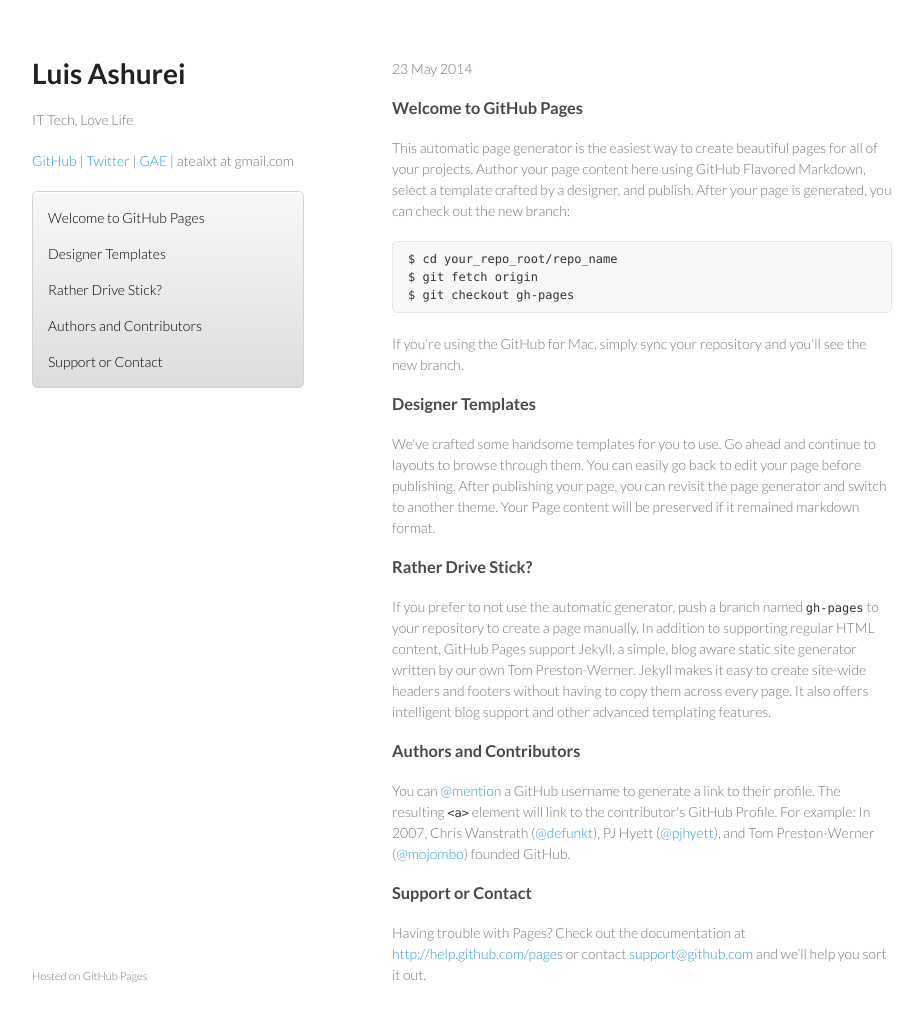
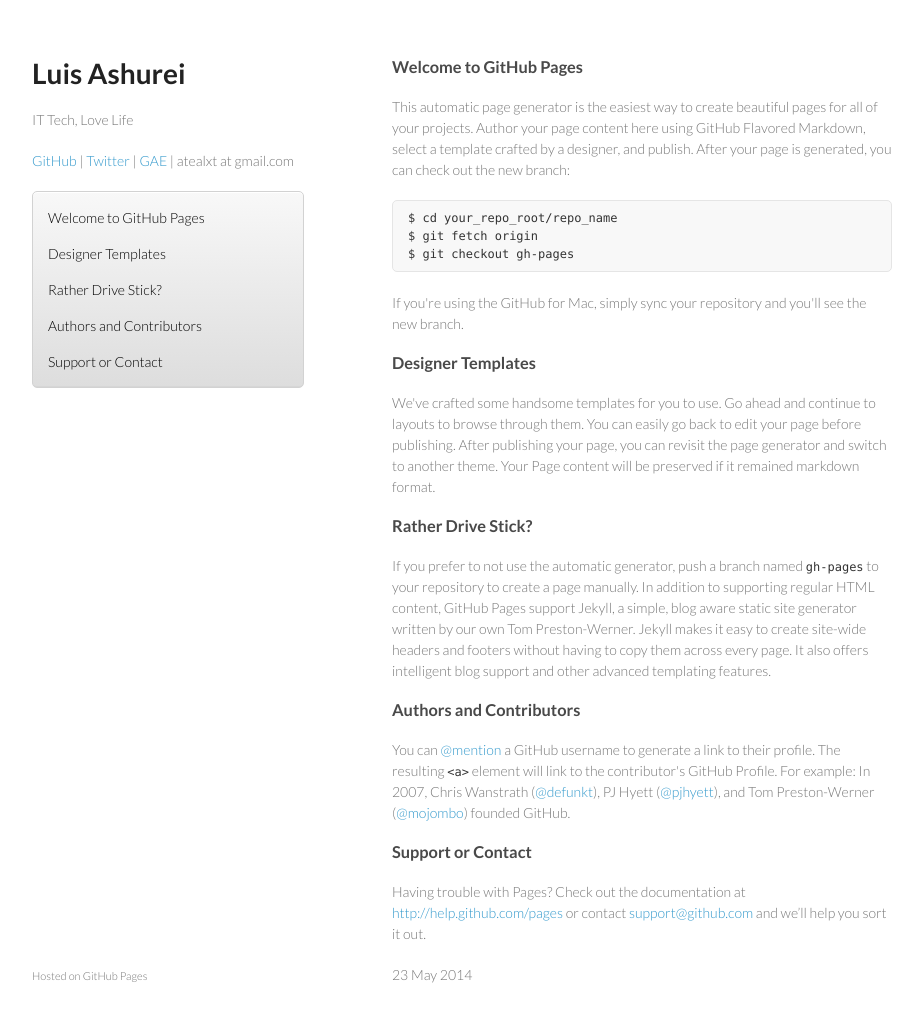
Before and after one commit to atealxt/atealxt.github.io, a Jekyll site: the page built from _posts/2014-05-23-first-post.html, in a window 1280 px wide and 1055 px high. Shown: the top 1022 px of the window, without its empty margins (178-1101 px from the left). Built offline with Jekyll 4.4.1, drawn with Linux system fonts in a browser that asks for light colours.

Commit message:
Update default.html

```diff
--- a/_layouts/default.html
+++ b/_layouts/default.html
@@ -34,10 +34,10 @@
         <p id="navTree"></p>
       </header>
       <section>
+        {{ content }}
         {% if page.date %}
           <p>{{ page.date | date_to_string }}</p>
         {% endif %}
-        {{ content }}
         {% if page.comments == 'duoshuo' %}
           {% include duoshuo.html %}
         {% elsif page.comments == 'disqus' %}
```
